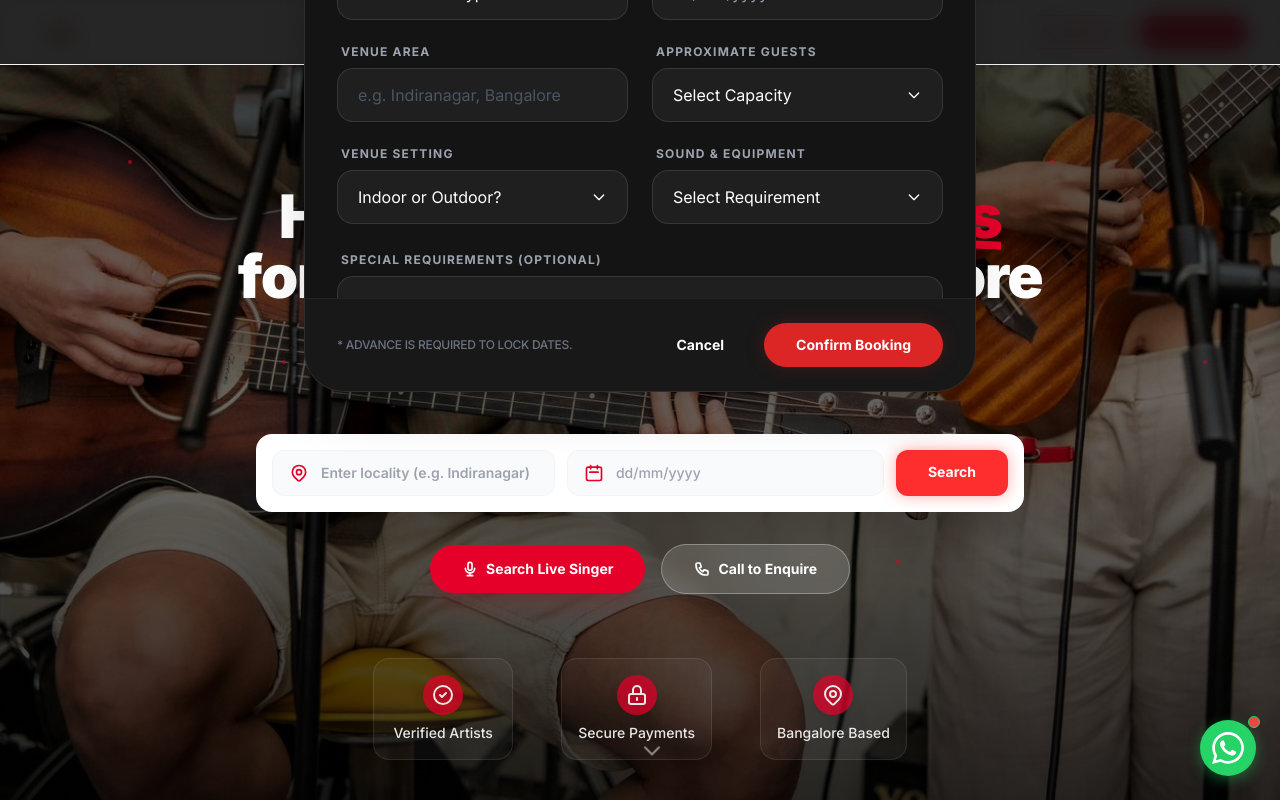
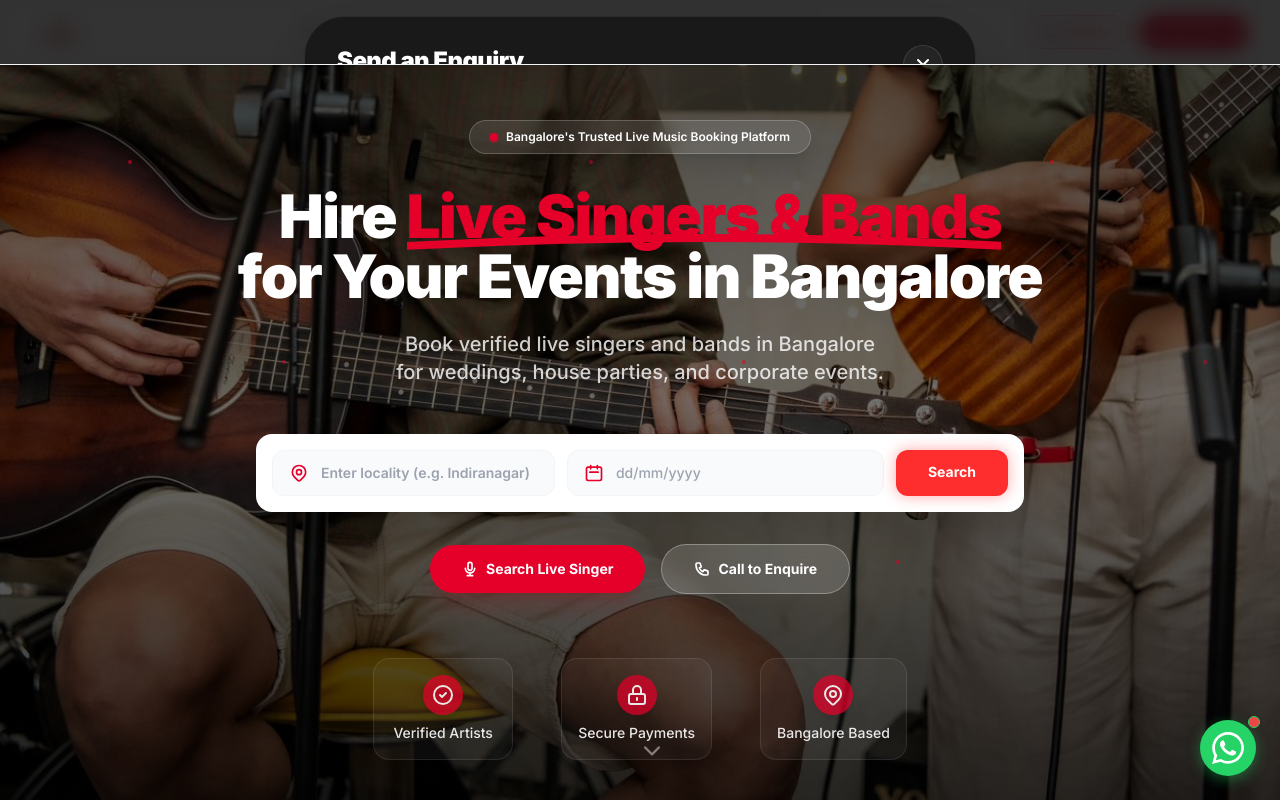
Before and after one commit to Aniketgautam959/Urban-Raaga, a Next.js app: page / in a window 1280 px wide. Both pictures are taken after a click on the button "Book Now". Shown: the top 800 px of the page. Built offline with nearby package versions, Linux system fonts and the light colour scheme.

Commit message:
fix: prevent EnquiryModal header/footer from being cut off on short viewports

```diff
--- a/app/artist/[slug]/ArtistProfileClient.tsx
+++ b/app/artist/[slug]/ArtistProfileClient.tsx
@@ -377,7 +377,7 @@ export default function ArtistProfileClient({ artist }: { artist: Artist }) {
               className="relative w-full max-w-2xl bg-[#141414] border border-white/10 rounded-3xl shadow-2xl overflow-hidden"
             >
               {/* Header */}
-              <div className="px-8 py-6 border-b border-white/10 flex items-center justify-between bg-white/5">
+              <div className="px-8 py-6 border-b border-white/10 flex items-center justify-between bg-white/5 shrink-0">
                 <div>
                   <h3 className="text-xl font-bold text-white mb-1">Book {artist.name}</h3>
                   <p className="text-sm text-gray-400">Fill details to check availability and get custom quotes.</p>
@@ -561,7 +561,7 @@ export default function ArtistProfileClient({ artist }: { artist: Artist }) {
               </div>
 
               {/* Footer CTA */}
-              <div className="px-8 py-6 border-t border-white/10 bg-black/20 flex items-center justify-between">
+              <div className="px-8 py-6 border-t border-white/10 bg-black/20 flex items-center justify-between shrink-0">
                 <p className="text-xs text-gray-500">* Advance is required to lock dates.</p>
                 <div className="flex gap-4">
                   <button
--- a/components/EnquiryModal.tsx
+++ b/components/EnquiryModal.tsx
@@ -45,13 +45,13 @@ export default function EnquiryModal({ isOpen, onClose }: EnquiryModalProps) {
   return (
     <AnimatePresence>
       {isOpen && (
-        <div className="fixed inset-0 z-[110] flex items-center justify-center p-4">
+        <div className="fixed inset-0 z-[110] flex items-start justify-center p-4 overflow-y-auto">
           {/* Backdrop */}
           <motion.div
             initial={{ opacity: 0 }}
             animate={{ opacity: 1 }}
             exit={{ opacity: 0 }}
-            className="absolute inset-0 bg-black/85 backdrop-blur-md"
+            className="absolute inset-0 bg-black/80 backdrop-blur-md"
             onClick={onClose}
           />
 
@@ -60,10 +60,10 @@ export default function EnquiryModal({ isOpen, onClose }: EnquiryModalProps) {
             initial={{ opacity: 0, scale: 0.95, y: 30 }}
             animate={{ opacity: 1, scale: 1, y: 0 }}
             exit={{ opacity: 0, scale: 0.95, y: 30 }}
-            className="relative w-full max-w-2xl bg-[#141414] border border-white/10 rounded-[2.5rem] shadow-2xl overflow-hidden flex flex-col max-h-[90vh]"
+            className="relative w-full max-w-2xl bg-[#141414] border border-white/10 rounded-[2.5rem] shadow-2xl overflow-hidden flex flex-col my-auto"
           >
             {/* Header */}
-            <div className="px-8 py-7 border-b border-white/5 flex items-start justify-between bg-white/[0.02]">
+            <div className="px-8 py-7 border-b border-white/5 flex items-start justify-between bg-white/[0.02] shrink-0">
               <div>
                 <h3 className="text-2xl font-black text-white mb-1.5 tracking-tight">Send an Enquiry</h3>
                 <p className="text-sm text-gray-400">Fill details to check availability and get custom quotes.</p>
@@ -77,7 +77,7 @@ export default function EnquiryModal({ isOpen, onClose }: EnquiryModalProps) {
             </div>
 
             {/* Form Body */}
-            <div className="p-8 space-y-7 overflow-y-auto custom-scrollbar flex-1">
+            <div className="p-8 space-y-7 overflow-y-auto custom-scrollbar" style={{ maxHeight: 'calc(90vh - 200px)' }}>
               {/* Name + Phone */}
               <div className="grid grid-cols-1 sm:grid-cols-2 gap-6 pb-2">
                 <div className="space-y-2">
@@ -230,7 +230,7 @@ export default function EnquiryModal({ isOpen, onClose }: EnquiryModalProps) {
             </div>
 
             {/* Footer */}
-            <div className="px-8 py-6 border-t border-white/5 bg-white/[0.02] flex items-center justify-between">
+            <div className="px-8 py-6 border-t border-white/5 bg-white/[0.02] flex items-center justify-between shrink-0">
               <p className="text-[10px] sm:text-xs text-gray-500 font-medium tracking-tight uppercase">* Advance is required to lock dates.</p>
               <div className="flex gap-4">
                 <button
```
